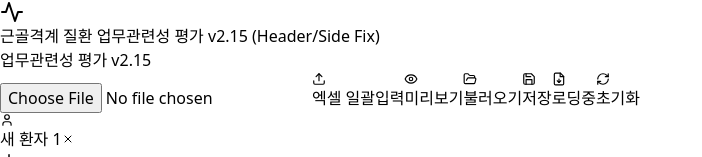
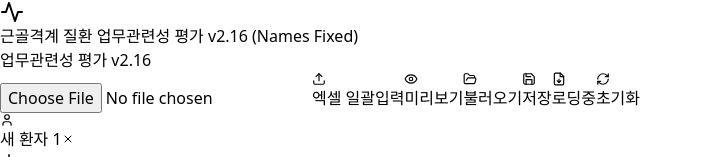
Before and after one commit to andrewfalk/msd-eval, a React (Vite) app: page / in a window 1280 px wide. Shown: the top 157 px of the page, without its empty margins (0-702 px from the left). Built offline with nearby package versions, Linux system fonts and the light colour scheme.

Commit message:
Update V2.16

```diff
--- a/src/App.jsx
+++ b/src/App.jsx
@@ -549,16 +549,9 @@ export default function App() {
                  // So Header: "M17.0 Name (Right)"
 
                  let finalHeader = formatDiagnosisHeaderSimple(d);
-                 if (isBilateral) {
-                     if(side === 'R') finalHeader += ' 우측';
-                     if(side === 'L') finalHeader += ' 좌측';
-                 } else {
-                     // Single part like neck
-                     // finalHeader += ` ${d.bodyPart}`; // Removing Body Part as well? "부위와 방향 표시를 둘 다 제거해줘" -> applied to header?
-                     // Ah, "부위와 방향 표시를 둘 다 제거해줘" was the previous instruction.
-                     // Current instruction: "상병명 헤더에 우측, 좌측과 같은 방향이 같이 표시되어야 하고"
-                     // So Header: "Code Name Direction"
-                 }
+                 // REMOVED BODY PART AND SIDE FROM HEADER PER USER REQUEST IN v2.16
+                 // "상병명 헤더에 부위, 방향 다 빼는게 좋겠네. 그냥 상병코드와 상병명만 보여주게 수정해"
+                 // formatDiagnosisHeaderSimple ONLY returns Code + Name. Perfect.
 
                  const rowHeader = `▶ ${finalHeader}`;
 
@@ -631,8 +624,8 @@ export default function App() {
             <div className="h-14 flex items-center justify-between">
                 <div className="flex items-center gap-2 shrink-0">
                     <Activity className="text-blue-600" size={24} />
-                    <h1 className="text-lg font-bold text-slate-800 hidden md:block">근골격계 질환 업무관련성 평가 <span className="text-xs font-normal text-slate-500 bg-slate-100 px-2 py-1 rounded">v2.15 (Header/Side Fix)</span></h1>
-                    <h1 className="text-lg font-bold text-slate-800 md:hidden">업무관련성 평가 v2.15</h1>
+                    <h1 className="text-lg font-bold text-slate-800 hidden md:block">근골격계 질환 업무관련성 평가 <span className="text-xs font-normal text-slate-500 bg-slate-100 px-2 py-1 rounded">v2.16 (Names Fixed)</span></h1>
+                    <h1 className="text-lg font-bold text-slate-800 md:hidden">업무관련성 평가 v2.16</h1>
                 </div>
 
                 <div className="flex gap-2 overflow-x-auto no-scrollbar py-1">
@@ -800,10 +793,8 @@ export default function App() {
                                <React.Fragment key={i}>
                                    {sidesToCheck.map((side, sIdx) => {
                                         let finalHeader = formatDiagnosisHeaderSimple(d);
-                                        if (isBilateral) {
-                                            if(side === 'R') finalHeader += ' 우측';
-                                            if(side === 'L') finalHeader += ' 좌측';
-                                        }
+                                        // Removed Body Part and Side from header per user request v2.16
+                                        // Header is now: Code + Name only.
 
                                         const header = `▶ ${finalHeader}`;
                                         const isLow = d.relevance[side] === 'low';
```
